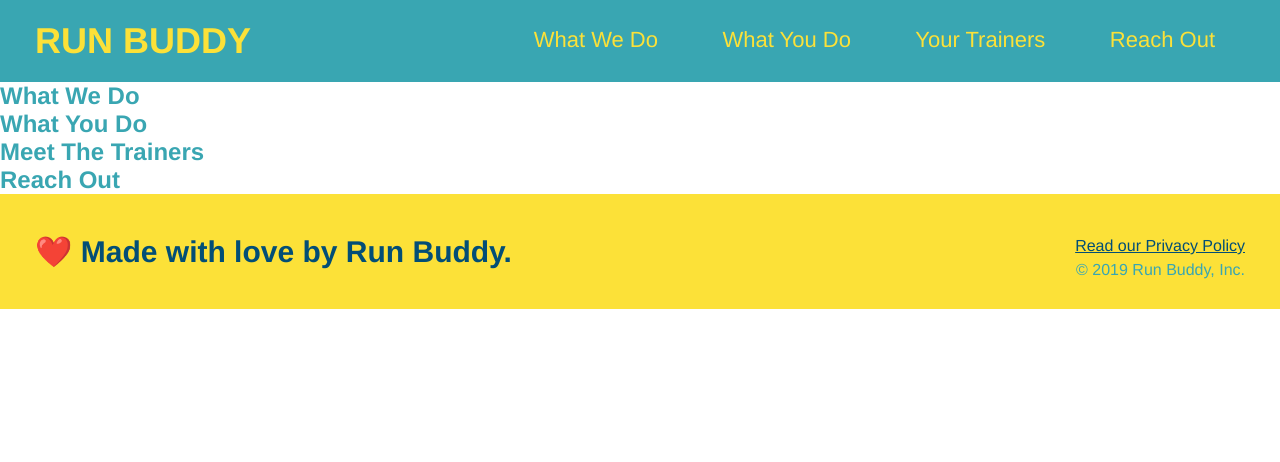
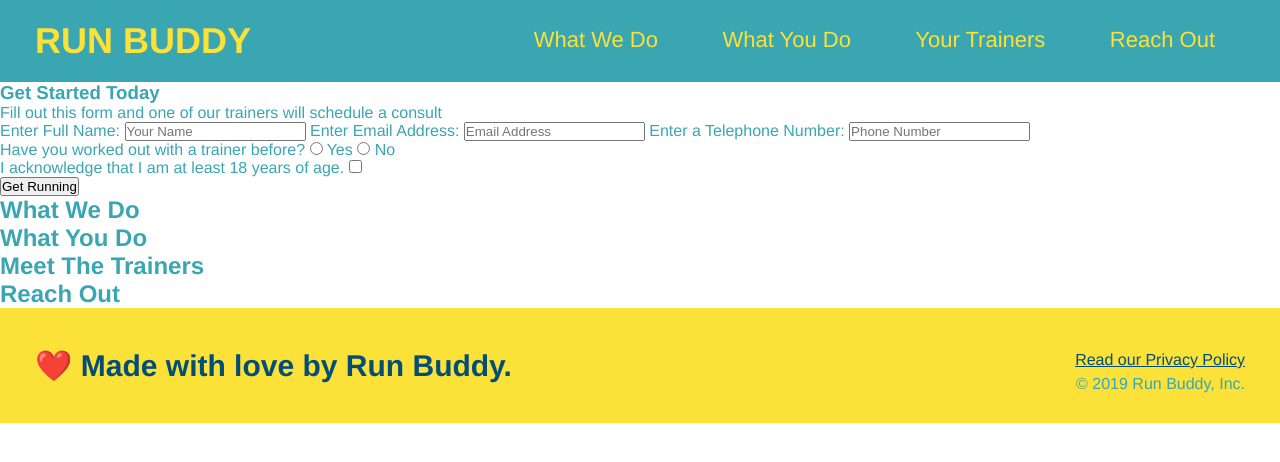
Before and after one commit to toastybage1/run-buddy, a plain HTML site: page index.html in a window 1280 px wide. Drawn offline with Linux system fonts and the light colour scheme.

Commit message:
form created

```diff
--- a/index.html
+++ b/index.html
@@ -36,6 +36,35 @@
 
       <!-- hero/jumbotron -->
       <section>
+          <div>
+              <h3>Get Started Today</h3>
+              <p>Fill out this form and one of our trainers will schedule a consult</p>
+              <!-- Add form element -->
+              <form>
+                  <label for="name">Enter Full Name:</label>
+                  <input type="text" placeholder="Your Name" name="name id"name />
+                  <label for="email">Enter Email Address:</label>
+                  <input type="email" placeholder="Email Address" name="email" id="email" />
+                  <label for="phone">Enter a Telephone Number:</label>
+                  <input type="tel" placeholder="Phone Number" name="phone" id="phone" />
+                  <p>
+                      Have you worked out with a trainer before?
+                      <input type="radio" name="trainer-confirm" id="trainer-yes" />
+                      <label for="trainer-yes">Yes</label>
+                      <input type="radio" name="trainer-confirm" id="trainer-no" />
+                      <label for="trainer-no">No</label>
+                  </p>
+                  <p>
+                      <label for="checkbox">
+                          I acknowledge that I am at least 18 years of age.
+                      </label>
+                      <input type="checkbox" name="age-confirm" id="checkbox" />
+                  </p>
+                  <button type="submit">
+                      Get Running
+                  </button>
+              </form>
+          </div>
       </section>
 
       <!-- "what we do" section -->
```
